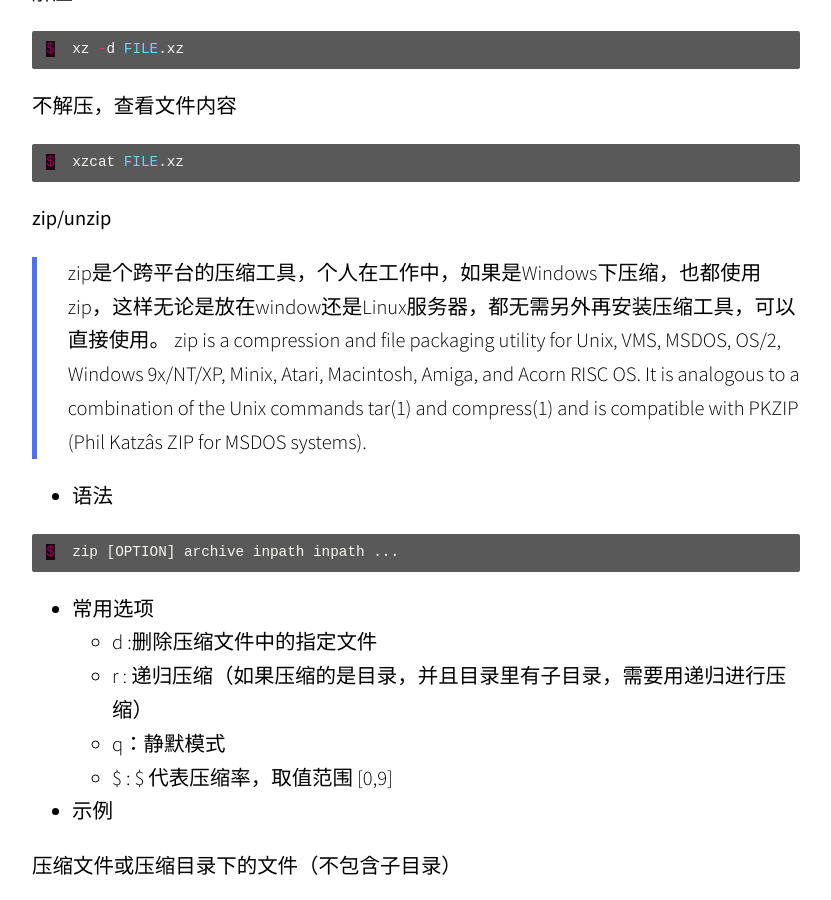
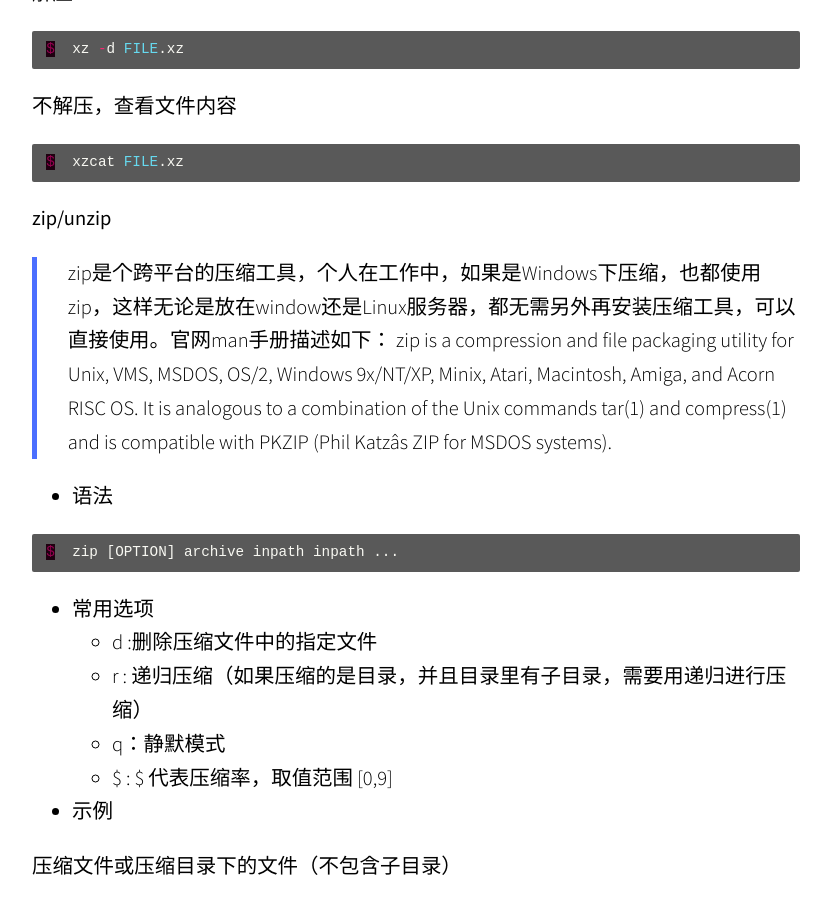
Before and after one commit to astrisk/astrisk.github.io, a Jekyll site: the page built from _posts/2017-3-26-linuxShell-archive-compress.md, in a window 1280 px wide and 900 px high, scrolled down 4121 px. Shown: the whole window, without its empty margins (224-1055 px from the left). Built offline with Jekyll 4.4.1, drawn with Linux system fonts in a browser that asks for light colours; some web fonts are replaced.

Commit message:
更新描述

```diff
--- a/_posts/2017-3-26-linuxShell-archive-compress.md
+++ b/_posts/2017-3-26-linuxShell-archive-compress.md
@@ -186,7 +186,7 @@ $  xzcat FILE.xz
 
 **zip/unzip**
 
-> zip是个跨平台的压缩工具，个人在工作中，如果是Windows下压缩，也都使用zip，这样无论是放在window还是Linux服务器，都无需另外再安装压缩工具，可以直接使用。
+> zip是个跨平台的压缩工具，个人在工作中，如果是Windows下压缩，也都使用zip，这样无论是放在window还是Linux服务器，都无需另外再安装压缩工具，可以直接使用。官网man手册描述如下：
 >  zip is a compression and file packaging utility for Unix, VMS, MSDOS, OS/2, Windows 9x/NT/XP, Minix, Atari, Macintosh, Amiga, and Acorn  RISC
 >  OS. It  is  analogous  to a combination of the Unix commands tar(1) and compress(1) and is compatible with PKZIP (Phil Katzâs ZIP for MSDOS
 >  systems).
```
